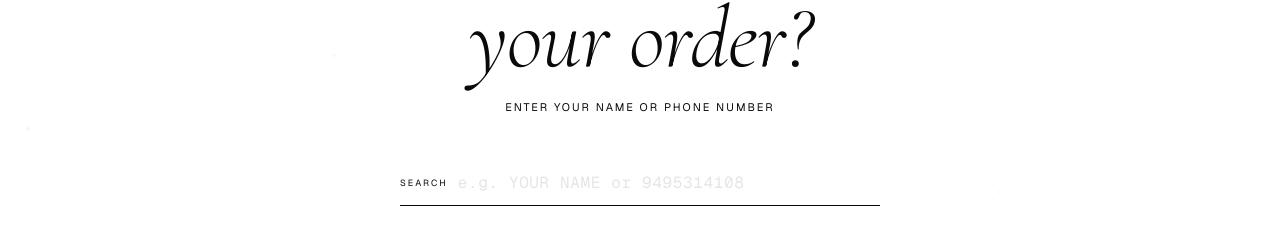
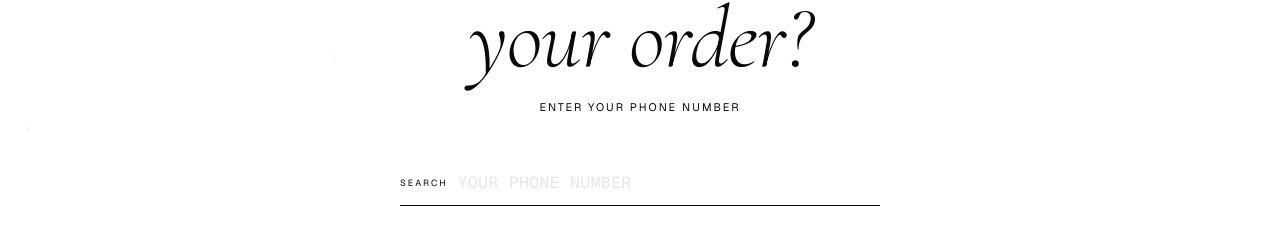
Before and after one commit to yadusuryab/optikx-track, a Next.js app: page / in a window 1280 px wide. Shown: the part 225-466 px from the top of the page. Built offline with nearby package versions, Linux system fonts and the light colour scheme.

Commit message:
Changed from name to phonnumber only

```diff
--- a/app/page.tsx
+++ b/app/page.tsx
@@ -397,7 +397,7 @@ export default function TrackingPage() {
                 className="afu d2"
                 style={{ fontSize: 11, letterSpacing: "0.18em", textTransform: "uppercase", color: "var(--stone)", margin: 0 }}
               >
-                Enter your name or phone number
+                Enter your phone number
               </p>
             </div>
 
@@ -411,7 +411,7 @@ export default function TrackingPage() {
                       ref={inputRef}
                       type="text"
                       value={query}
-                      placeholder="e.g. YOUR NAME or 9495314108"
+                      placeholder="YOUR PHONE NUMBER"
                       onChange={e => { setQuery(e.target.value); setFieldError(""); }}
                     />
                   </div>
@@ -532,9 +532,7 @@ export default function TrackingPage() {
                 <div style={{ marginTop: 28, padding: "14px 18px", border: "0.5px solid var(--border)", background: "var(--card)" }}>
                   <div style={{ fontSize: 9, letterSpacing: "0.16em", textTransform: "uppercase", color: "var(--stone)", marginBottom: 6 }}>How to track</div>
                   <div style={{ fontSize: 14, color: "var(--ink)", lineHeight: 1.7, fontFamily: "'Cormorant Garamond', serif" }}>
-                    Use the tracking ID near the barcode on your label. Visit{" "}
-                    <a href="https://www.dtdc.in/tracking.asp" target="_blank" rel="noopener noreferrer" style={{ color: "var(--gold)", textDecoration: "none", borderBottom: "1px solid var(--gold)" }}>dtdc.in</a>{" "}
-                    or the courier shown on your package.
+                    Use the tracking ID near the barcode on your label. Visit Offical Website of your Courier Partner and track package.
                   </div>
                 </div>
 
```
